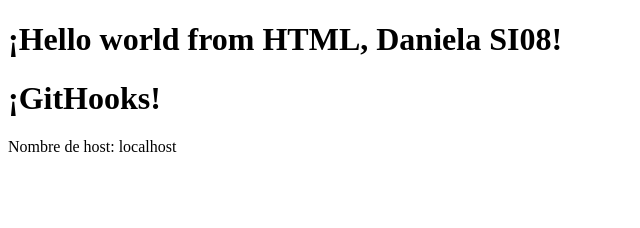
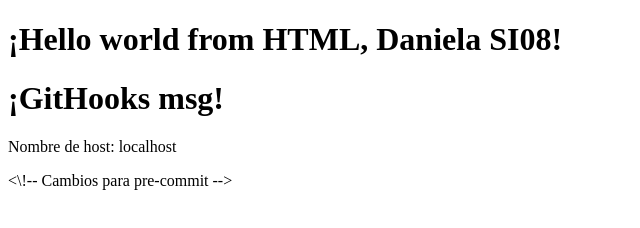
Before and after one commit to Danyss09/GitHook_HTML, a plain HTML site: page index.html in a window 1280 px wide. Shown: the whole page, without its empty margins (0-640 px from the left). Drawn offline with Linux system fonts and the light colour scheme.

Commit message:
Prueba del pre-commit hook con index.html

```diff
--- a/index.html
+++ b/index.html
@@ -8,7 +8,7 @@
 <body>
 
     <h1>¡Hello world from HTML, Daniela SI08!</h1>
-    <h1>¡GitHooks!</h1>
+    <h1>¡GitHooks msg!</h1>
 
  <p>Nombre de host: <span id="hostname"></span></p>
 
@@ -18,3 +18,4 @@
   </script>
 </body>
 </html>
+<\!-- Cambios para pre-commit -->
```
